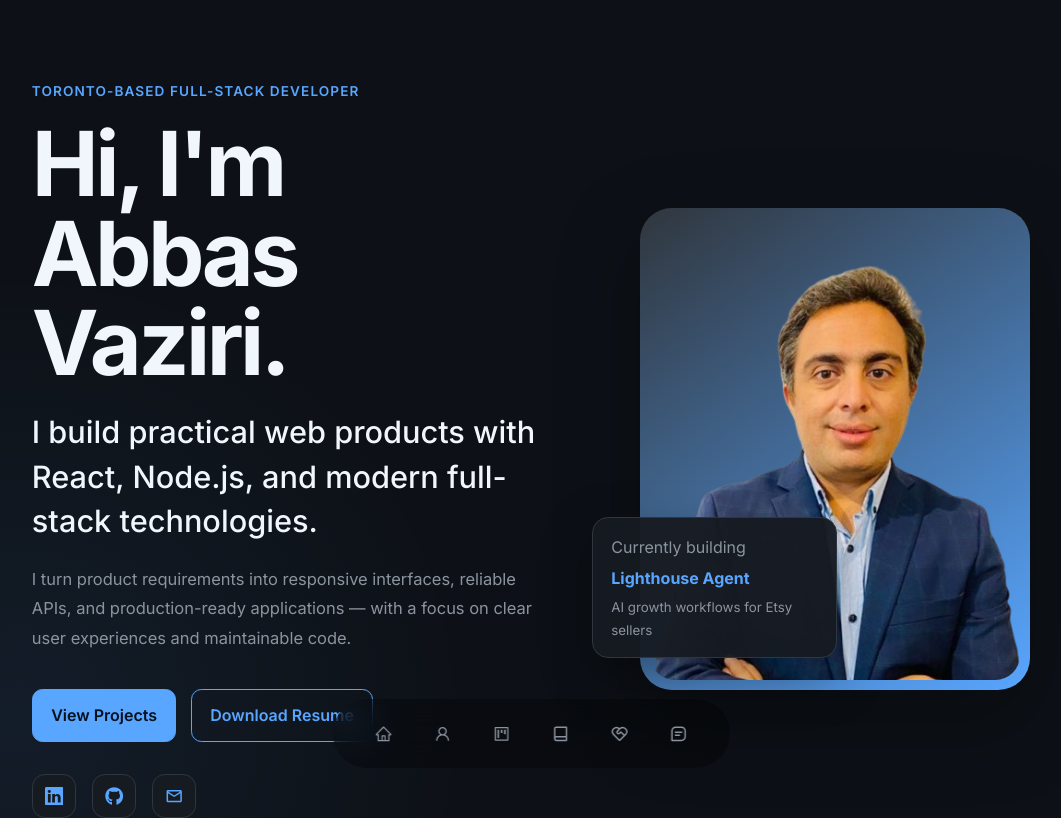
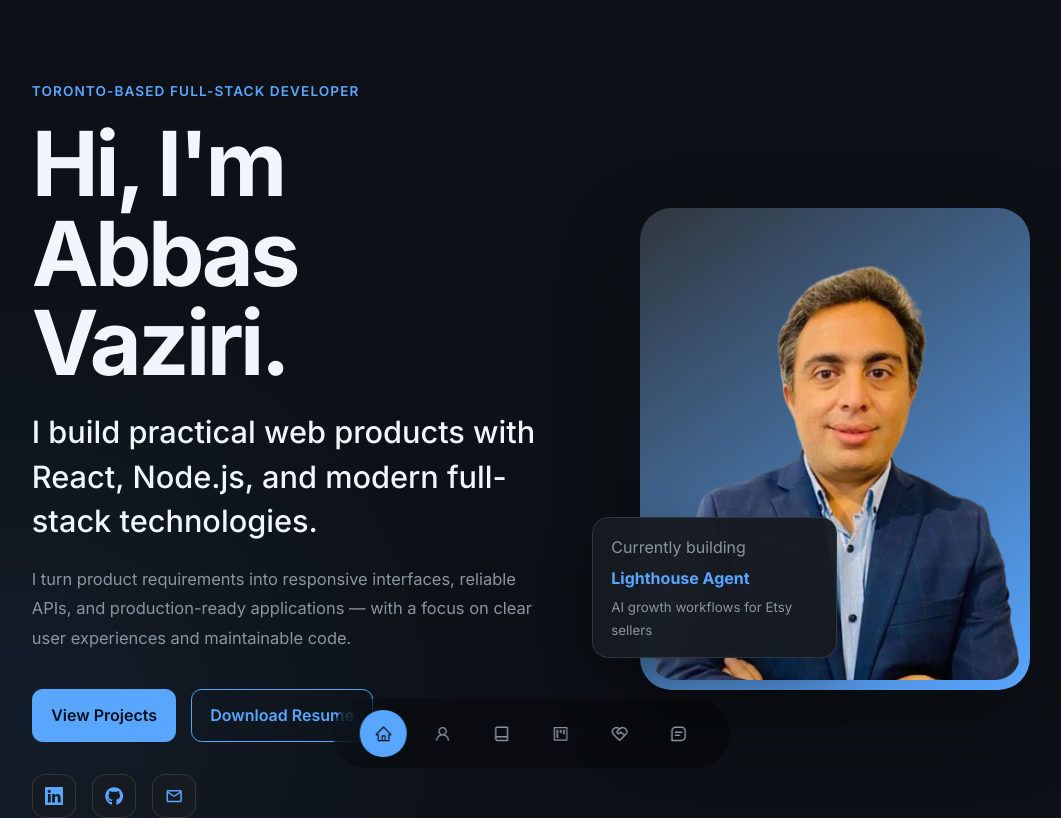
Before and after one commit to abiasV/abiasV.github.io, a React (Create React App) app: page / in a window 1280 px wide. Shown: the top 818 px of the page, without its empty margins (109-1170 px from the left). Built offline with nearby package versions, Linux system fonts and the light colour scheme.

Commit message:
Align portfolio navigation with refreshed sections

```diff
--- a/src/components/nav/Nav.jsx
+++ b/src/components/nav/Nav.jsx
@@ -5,52 +5,30 @@ import { RiBookLine, RiServiceLine } from "react-icons/ri";
 import { BiMessageSquareDetail } from "react-icons/bi";
 
 const Nav = () => {
-  const [activeNav, setActiveNav] = useState("#");
+  const [activeNav, setActiveNav] = useState("#home");
+
+  const items = [
+    ["#home", <AiOutlineHome />],
+    ["#about", <AiOutlineUser />],
+    ["#work", <RiBookLine />],
+    ["#portfolio", <AiOutlineProject />],
+    ["#skills", <RiServiceLine />],
+    ["#contact", <BiMessageSquareDetail />],
+  ];
+
   return (
     <nav>
-      <a
-        href="#home"
-        onClick={() => setActiveNav("#")}
-        className={activeNav === "#home" ? "active" : ""}
-      >
-        <AiOutlineHome />
-      </a>
-      <a
-        href="#about"
-        onClick={() => setActiveNav("#about")}
-        className={activeNav === "#about" ? "active" : ""}
-      >
-        <AiOutlineUser />
-      </a>
-      <a
-        href="#portfolio"
-        onClick={() => setActiveNav("#portfolio")}
-        className={activeNav === "#portfolio" ? "active" : ""}
-      >
-        <AiOutlineProject />
-      </a>
-      <a
-        href="#experience"
-        onClick={() => setActiveNav("#experience")}
-        className={activeNav === "#experience" ? "active" : ""}
-      >
-        <RiBookLine />
-      </a>
-      <a
-        href="#services"
-        onClick={() => setActiveNav("#services")}
-        className={activeNav === "#services" ? "active" : ""}
-      >
-        <RiServiceLine />
-      </a>
-
-      <a
-        href="#contact"
-        onClick={() => setActiveNav("#contact")}
-        className={activeNav === "#contact" ? "active" : ""}
-      >
-        <BiMessageSquareDetail />
-      </a>
+      {items.map(([href, icon]) => (
+        <a
+          href={href}
+          key={href}
+          onClick={() => setActiveNav(href)}
+          className={activeNav === href ? "active" : ""}
+          aria-label={href.replace("#", "")}
+        >
+          {icon}
+        </a>
+      ))}
     </nav>
   );
 };
```
